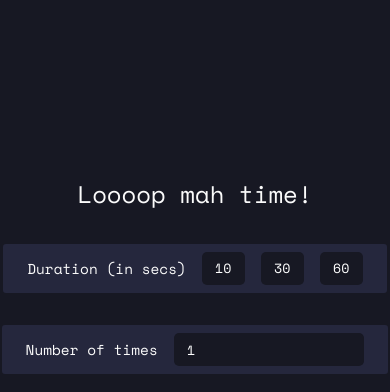
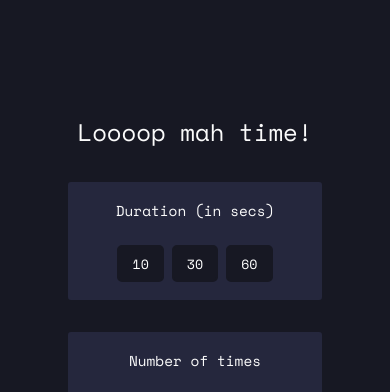
Before and after one commit to aditiintechk/countdown-timer-loop, a plain HTML site: page index.html in a window 390 px wide. Shown: the top 392 px of the page. Drawn offline with nearby package versions, Linux system fonts and the light colour scheme.

Commit message:
Add media queries for small screens

```diff
--- a/index.html
+++ b/index.html
@@ -14,9 +14,11 @@
         <h1>Loooop mah time!</h1>
         <section class="input-section duration">
             <h2>Duration (in secs)</h2>
-            <button class="duration-in-secs">10</button>
-            <button class="duration-in-secs">30</button>
-            <button class="duration-in-secs">60</button>
+            <div class="buttons">
+                <button class="duration-in-secs">10</button>
+                <button class="duration-in-secs">30</button>
+                <button class="duration-in-secs">60</button>
+            </div>
         </section>
         <section class="input-section loop-number">
             <h2>Number of times</h2>
--- a/style.css
+++ b/style.css
@@ -49,6 +49,17 @@ input, button {
     padding: 0.5em 1em;
 }
 
+button {
+    border: 2px solid #171823;
+    cursor: pointer;
+}
+
+button:hover,
+button:focus {
+    background: #25273D;
+    border: 2px solid #171823;
+}
+
 #timer {
     font-size: 3.5rem;
     background-color: #171823;
@@ -57,3 +68,20 @@ input, button {
     border-radius: 8px;
     margin-top: 0.2em;
 }
+
+@media(max-width: 400px) {
+    body {
+        font-size: 12px;
+    }
+
+    main {
+        margin: 0 1.5em;
+    }
+
+    .input-section {
+        gap: 1.5rem;
+        flex-direction: column;
+        width: 100%;
+        padding: 1.5em 0;
+    }
+}
```
